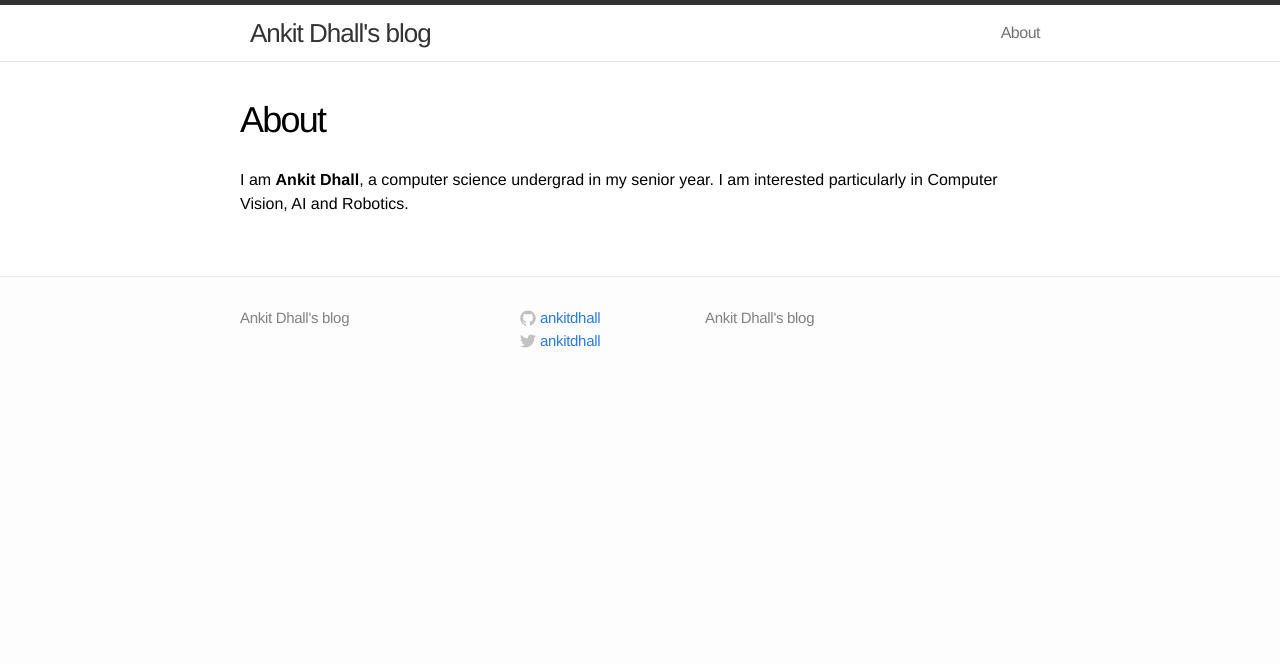
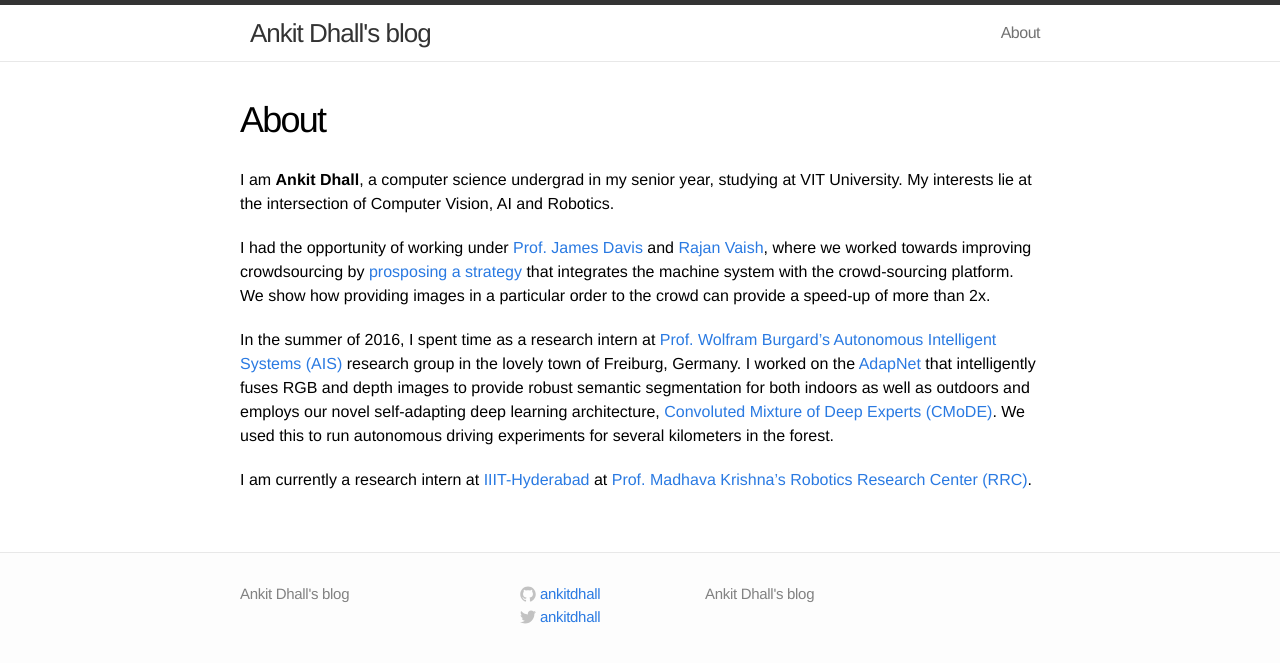
Before and after one commit to ankitdhall/ankitdhall.github.io, a Jekyll site: the page built from about.md, in a window 1280 px wide. Shown: the top 663 px of the page. Built offline with Jekyll 4.4.1, drawn with Linux system fonts in a browser that asks for light colours.

Commit message:
Modified about.md

```diff
--- a/about.md
+++ b/about.md
@@ -4,4 +4,10 @@ title: About
 permalink: /about/
 ---
 
-I am **Ankit Dhall**, a computer science undergrad in my senior year. I am interested particularly in Computer Vision, AI and Robotics.
+I am **Ankit Dhall**, a computer science undergrad in my senior year, studying at VIT University. My interests lie at the intersection of Computer Vision, AI and Robotics.
+
+I had the opportunity of working under [Prof. James Davis](https://users.soe.ucsc.edu/~davis/) and [Rajan Vaish](https://stanford.edu/~rvaish/), where we worked towards improving crowdsourcing by [prosposing a strategy](http://arxiv.org/abs/1509.07543) that integrates the machine system with the crowd-sourcing platform. We show how providing images in a particular order to the crowd can provide a speed-up of more than 2x.
+
+In the summer of 2016, I spent time as a research intern at [Prof. Wolfram Burgard's](http://www2.informatik.uni-freiburg.de/~burgard/) [Autonomous Intelligent Systems (AIS)](http://ais.informatik.uni-freiburg.de/index_en.php) research group in the lovely town of Freiburg, Germany. I worked on the [AdapNet](http://ais.informatik.uni-freiburg.de/publications/papers/valada17icra.pdf) that intelligently fuses RGB and depth images to provide robust semantic segmentation for both indoors as well as outdoors and employs our novel self-adapting deep learning architecture, [Convoluted Mixture of Deep Experts (CMoDE)](http://ais.informatik.uni-freiburg.de/publications/papers/valada16irosws.pdf). We used this to run autonomous driving experiments for several kilometers in the forest.
+
+I am currently a research intern at [IIIT-Hyderabad](https://www.iiit.ac.in/) at [Prof. Madhava Krishna's](http://faculty.iiit.ac.in/~mkrishna/index.html) [Robotics Research Center (RRC)](http://robotics.iiit.ac.in/).
```
